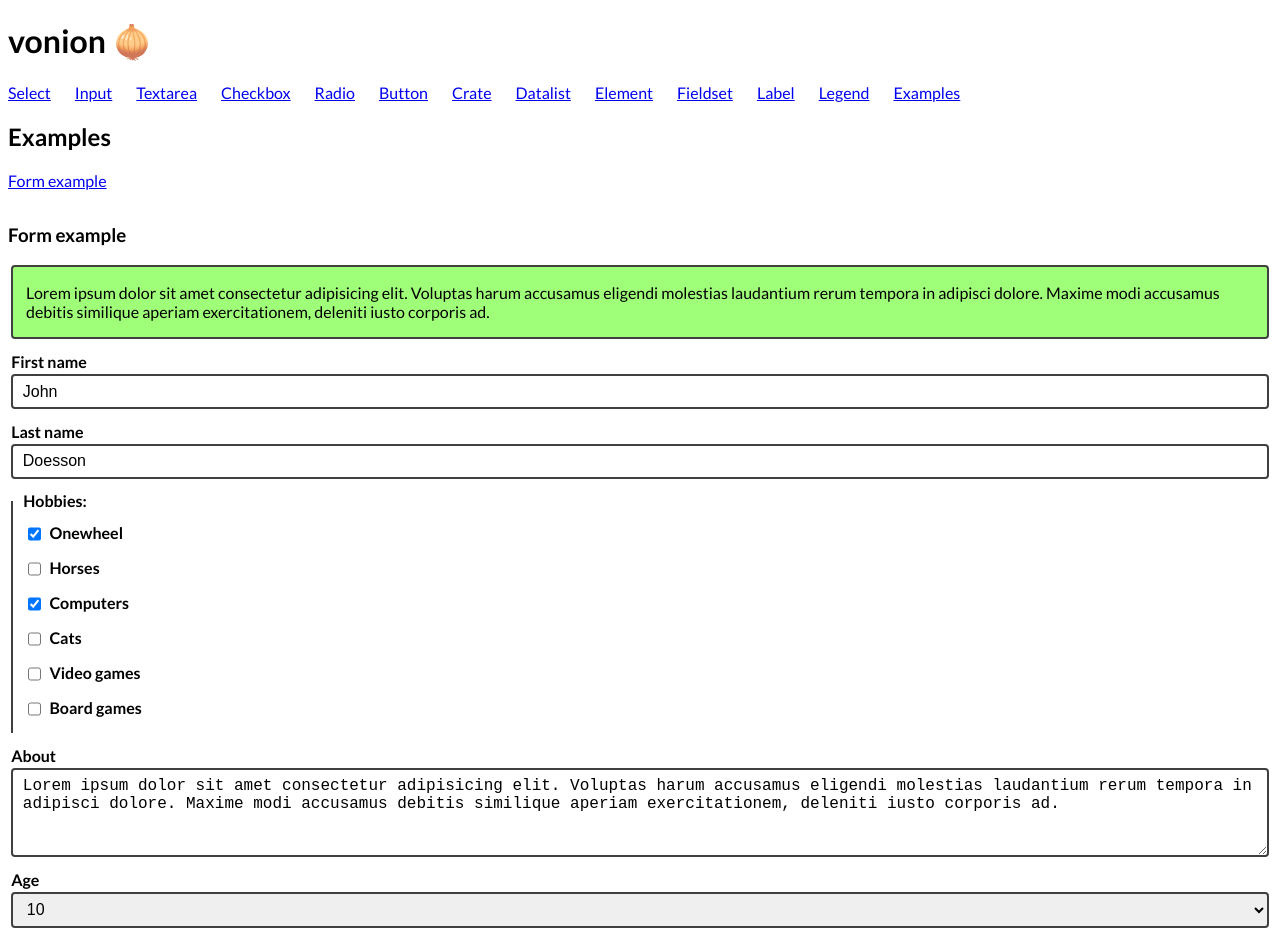
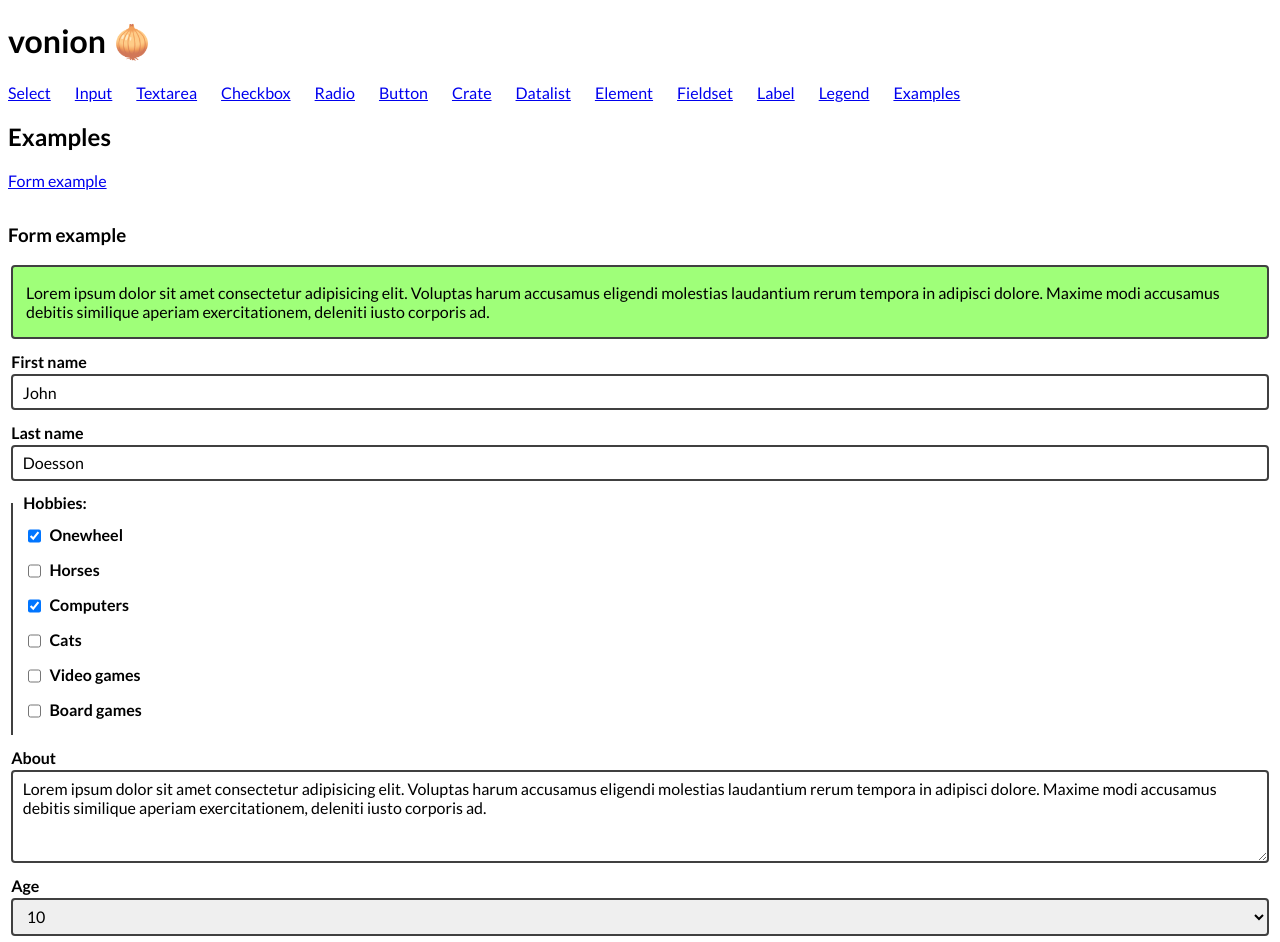
Before and after one commit to anthonkendel/vonion, a Vue app: page /#/examples/form-example in a window 1280 px wide. Shown: the top 942 px of the page. Built offline with nearby package versions, Linux system fonts and the light colour scheme.

Commit message:
feat: inherit font-family

```diff
--- a/src/components/checkbox/o-checkbox.vue
+++ b/src/components/checkbox/o-checkbox.vue
@@ -73,10 +73,13 @@ export default Vue.extend({
 .label {
   cursor: pointer;
   display: inline-block;
+  font-family: inherit;
+  font-size: inherit;
 }
 
 .checkbox {
   cursor: pointer;
+  font-family: inherit;
   font-size: inherit;
   margin-right: 0.5rem;
 
--- a/src/components/datalist/o-datalist.vue
+++ b/src/components/datalist/o-datalist.vue
@@ -54,6 +54,7 @@ export default Vue.extend({
 .datalist {
   border-radius: 4px;
   border: 2px solid $black-garlic;
+  font-family: inherit;
   font-size: inherit;
   padding: 0.4rem 0.6rem;
 
--- a/src/components/input/o-input.vue
+++ b/src/components/input/o-input.vue
@@ -49,6 +49,7 @@ export default Vue.extend({
 .input {
   border-radius: 4px;
   border: 2px solid $black-garlic;
+  font-family: inherit;
   font-size: inherit;
   padding: 0.4rem 0.6rem;
 
--- a/src/components/label/o-label.vue
+++ b/src/components/label/o-label.vue
@@ -14,6 +14,7 @@ export default Vue.extend({
 <style lang="scss" scoped>
 .label {
   display: block;
+  font-family: inherit;
   font-size: inherit;
   font-weight: 700;
   margin-bottom: 0.2rem;
--- a/src/components/legend/o-legend.vue
+++ b/src/components/legend/o-legend.vue
@@ -14,6 +14,7 @@ export default Vue.extend({
 <style lang="scss" scoped>
 .legend {
   display: block;
+  font-family: inherit;
   font-size: inherit;
   font-weight: 700;
   margin-bottom: 0.8rem;
--- a/src/components/radio/o-radio.vue
+++ b/src/components/radio/o-radio.vue
@@ -55,10 +55,13 @@ export default Vue.extend({
 .label {
   cursor: pointer;
   display: inline-block;
+  font-family: inherit;
+  font-size: inherit;
 }
 
 .radio {
   cursor: pointer;
+  font-family: inherit;
   font-size: inherit;
   margin-right: 0.5rem;
 
--- a/src/components/select/o-select.vue
+++ b/src/components/select/o-select.vue
@@ -45,6 +45,7 @@ export default Vue.extend({
 .select {
   border-radius: 4px;
   border: 2px solid $black-garlic;
+  font-family: inherit;
   font-size: inherit;
   padding: 0.4rem 0.6rem;
 
--- a/src/components/textarea/o-textarea.vue
+++ b/src/components/textarea/o-textarea.vue
@@ -49,6 +49,7 @@ export default Vue.extend({
 .textarea {
   border-radius: 4px;
   border: 2px solid $black-garlic;
+  font-family: inherit;
   font-size: inherit;
   padding: 0.4rem 0.6rem;
 
```
Also changed, not shown: 8 other files (tests, documents, lock files or other folders).
